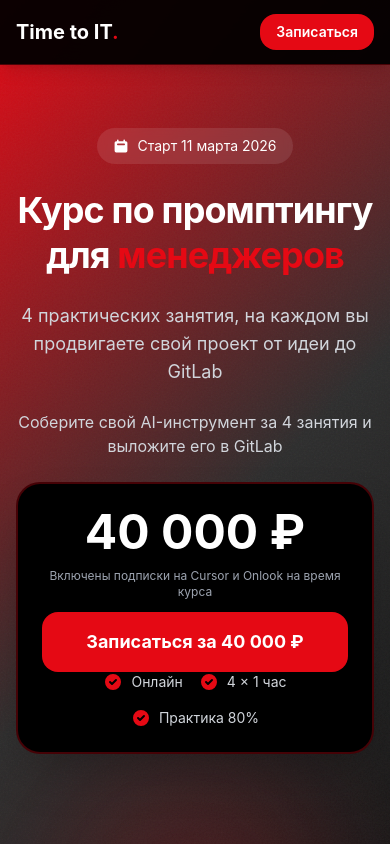
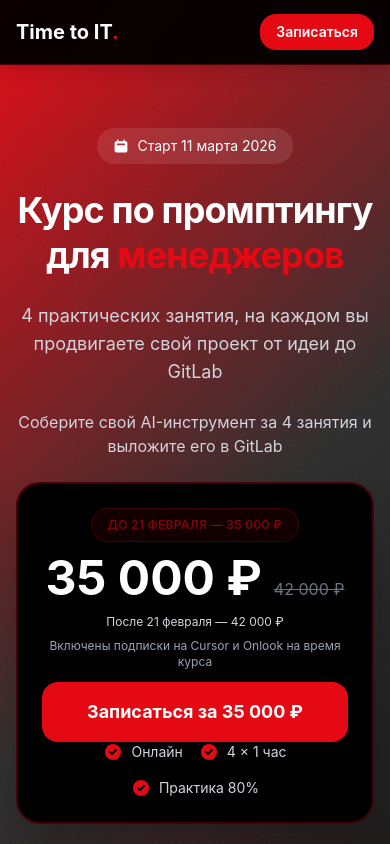
Before and after one commit to MogilaVladik/Syte-for-promt, a Next.js app: page / in a window 390 px wide. Shown: the top 844 px of the page. Built offline with nearby package versions, Linux system fonts and the light colour scheme.

Commit message:
New price

```diff
--- a/src/app/components/Hero.tsx
+++ b/src/app/components/Hero.tsx
@@ -1,7 +1,13 @@
 "use client";
 
 import Icon from "./ui/Icon";
-import { TELEGRAM_URL, PRICE_REGULAR, PRICE_PER_LESSON, COURSE_START_DATE } from "@/config/constants";
+import {
+  TELEGRAM_URL,
+  PRICE_EARLY,
+  PRICE_REGULAR,
+  EARLY_BIRD_DEADLINE,
+  COURSE_START_DATE,
+} from "@/config/constants";
 
 export default function Hero() {
   return (
@@ -39,14 +45,23 @@ export default function Hero() {
             </p>
 
             {/* Price Block */}
-            <div className="inline-block bg-black p-6 sm:p-8 rounded-3xl shadow-2xl animate-fade-in-up [animation-delay:400ms] border-2 border-[#E50914]/30 relative">
+            <div className="w-full max-w-md sm:max-w-lg bg-black p-6 sm:p-8 rounded-3xl shadow-2xl animate-fade-in-up [animation-delay:400ms] border-2 border-[#E50914]/30 relative mx-auto lg:mx-0">
+              <div className="mb-3 inline-flex items-center gap-2 px-4 py-2 rounded-full bg-[#E50914]/15 border border-[#E50914]/40 text-[#E50914] text-xs sm:text-sm font-semibold uppercase tracking-wide animate-pulse">
+                До {EARLY_BIRD_DEADLINE} — {PRICE_EARLY.toLocaleString("ru-RU")} ₽
+              </div>
               {/* Price (без зачёркнутой старой и без «раннего бронирования») */}
               <div className="flex items-baseline gap-3 sm:gap-4 mb-3 justify-center lg:justify-start">
                 <div className="text-5xl sm:text-6xl lg:text-7xl font-bold text-white">
+                  {PRICE_EARLY.toLocaleString("ru-RU")} ₽
+                </div>
+                <div className="text-base sm:text-lg text-gray-500 line-through">
                   {PRICE_REGULAR.toLocaleString("ru-RU")} ₽
                 </div>
               </div>
 
+              <p className="text-xs sm:text-sm text-gray-300 max-w-xs mb-2">
+                После {EARLY_BIRD_DEADLINE} — {PRICE_REGULAR.toLocaleString("ru-RU")} ₽
+              </p>
               <p className="text-xs sm:text-sm text-gray-400 max-w-xs mb-3">
                 Включены подписки на Cursor и Onlook на время курса
               </p>
@@ -59,7 +74,7 @@ export default function Hero() {
                   rel="noopener noreferrer"
                   className="px-8 py-4 bg-[#E50914] hover:bg-[#c20712] text-white font-bold text-lg rounded-2xl transition-all shadow-lg hover:shadow-[#E50914]/50 hover:scale-105"
                 >
-                  Записаться за {PRICE_REGULAR.toLocaleString("ru-RU")} ₽
+                  Записаться за {PRICE_EARLY.toLocaleString("ru-RU")} ₽
                 </a>
               </div>
 
--- a/src/app/components/Pricing.tsx
+++ b/src/app/components/Pricing.tsx
@@ -1,7 +1,14 @@
 "use client";
 
 import { courseIncludes } from "@/data/course";
-import { TELEGRAM_URL, PRICE_REGULAR, PRICE_PER_LESSON, COURSE_START_DATE } from "@/config/constants";
+import {
+  TELEGRAM_URL,
+  PRICE_EARLY,
+  PRICE_REGULAR,
+  PRICE_PER_LESSON,
+  EARLY_BIRD_DEADLINE,
+  COURSE_START_DATE,
+} from "@/config/constants";
 import Icon from "./ui/Icon";
 import Button from "./ui/Button";
 
@@ -27,31 +34,42 @@ export default function Pricing() {
 
         {/* Карточка цены — БЕЗ «раннего бронирования», БЕЗ «до …», БЕЗ жёлтой плашки */}
         <div className="max-w-4xl mx-auto">
-          <div className="relative bg-black border border-[#E50914] rounded-3xl p-8 sm:p-12 shadow-2xl shadow-[#E50914]/30">
+            <div className="relative bg-black border border-[#E50914] rounded-3xl p-8 sm:p-12 shadow-2xl shadow-[#E50914]/30">
             {/* бейдж «старт …» оставляем, если нужен. Зеленого «До …» больше нет */}
             <div className="absolute -top-4 left-1/2 -translate-x-1/2">
               <div className="bg-[#E50914] text-white px-6 py-2 rounded-full text-sm font-bold">
                 СТАРТ {COURSE_START_DATE.toUpperCase()}
               </div>
             </div>
+              <div className="mt-6 mb-2 text-center">
+                <span className="inline-flex items-center gap-2 px-4 py-2 rounded-full bg-[#E50914]/15 border border-[#E50914]/40 text-[#E50914] text-xs sm:text-sm font-semibold uppercase tracking-wide animate-pulse">
+                  До {EARLY_BIRD_DEADLINE} — {PRICE_EARLY.toLocaleString("ru-RU")} ₽
+                </span>
+              </div>
 
             <div className="grid lg:grid-cols-2 gap-8 lg:gap-12 items-center">
               {/* Левая колонка: цена */}
               <div className="text-center lg:text-left">
-                <div className="mb-6">
+                <div className="mb-4">
                   <div className="text-6xl sm:text-7xl lg:text-8xl font-bold text-white whitespace-nowrap">
-  {PRICE_REGULAR.toLocaleString("ru-RU")}
-  {"\u00A0"}₽
-</div>
+                    {PRICE_EARLY.toLocaleString("ru-RU")}
+                    {"\u00A0"}₽
+                  </div>
+                  <div className="text-lg sm:text-xl text-gray-500 line-through mt-2">
+                    {PRICE_REGULAR.toLocaleString("ru-RU")} ₽
+                  </div>
                 </div>
 
+                <div className="text-sm text-gray-300 mb-2">
+                  После {EARLY_BIRD_DEADLINE} — {PRICE_REGULAR.toLocaleString("ru-RU")} ₽
+                </div>
                 <div className="text-sm text-gray-500 mb-4">
                   ~{PRICE_PER_LESSON.toLocaleString("ru-RU")} ₽ за занятие
                 </div>
 
                 {/* Кнопка без ограничений по дате и без «спеццена до …» */}
                 <Button variant="primary" fullWidth>
-                  Записаться за {PRICE_REGULAR.toLocaleString("ru-RU")} ₽
+                  Записаться за {PRICE_EARLY.toLocaleString("ru-RU")} ₽
                 </Button>
               </div>
 
--- a/src/config/constants.ts
+++ b/src/config/constants.ts
@@ -8,13 +8,16 @@ export const COLOR_BACKGROUND = "#0B0B0B";
 export const COLOR_FOREGROUND = "#ededed";
 
 // Prices
-export const PRICE_REGULAR = 40000;
+export const PRICE_EARLY = 35000;
+export const PRICE_REGULAR = 42000;
 export const PRICE_VIP = 100000;
 export const PRICE_PER_LESSON = Math.round(PRICE_REGULAR / 4);
 
 // Dates
 export const COURSE_START_DATE = "11 марта 2026";
 export const COURSE_START_DATE_ISO = "2026-03-11";
+export const EARLY_BIRD_DEADLINE = "21 февраля";
+export const EARLY_BIRD_DEADLINE_ISO = "2026-02-21";
 
 // Course details
 export const LESSON_COUNT = 4;
```
Also changed, not shown: src/app/components/CourseSchema.tsx (+9 -3 lines).
